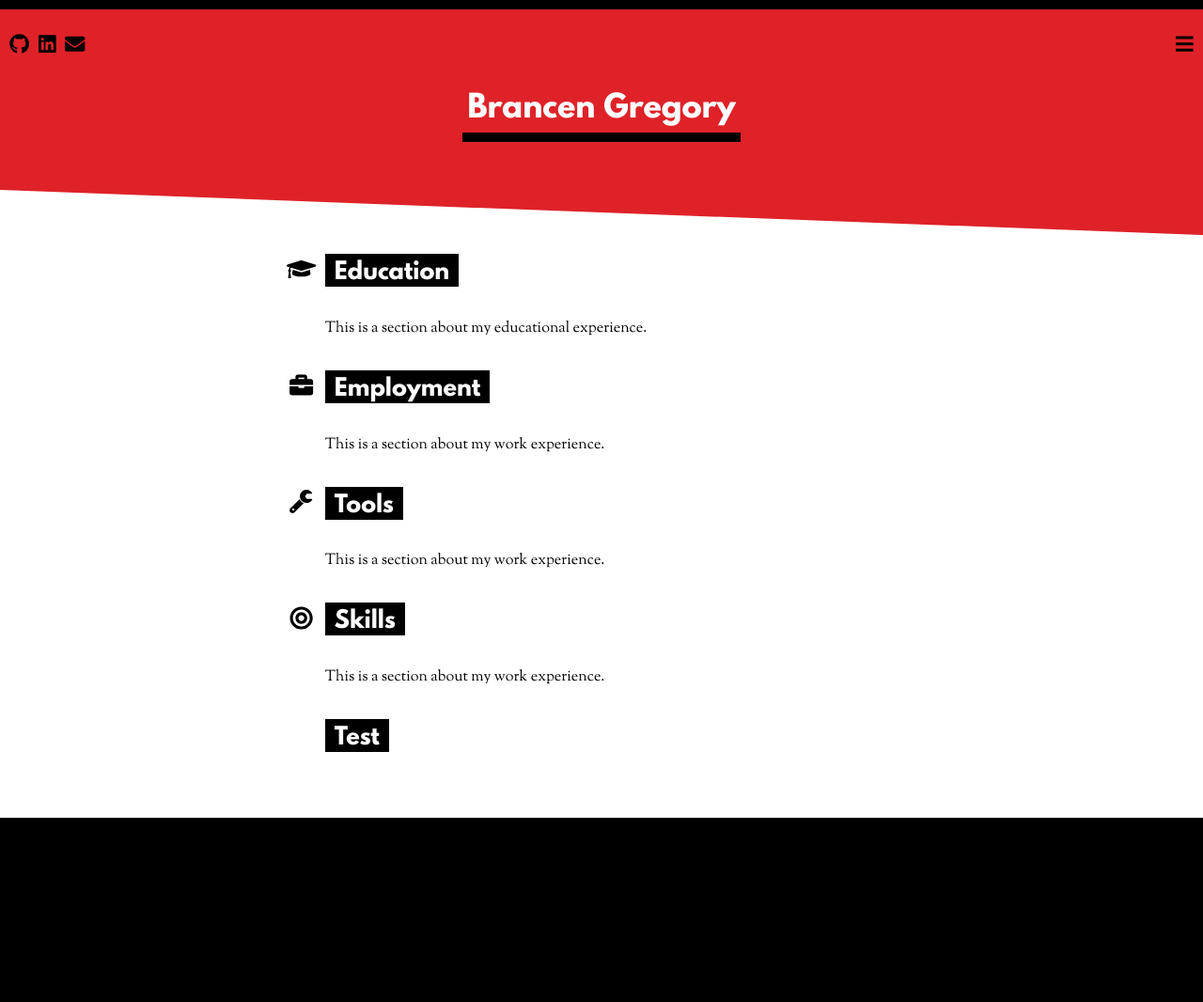
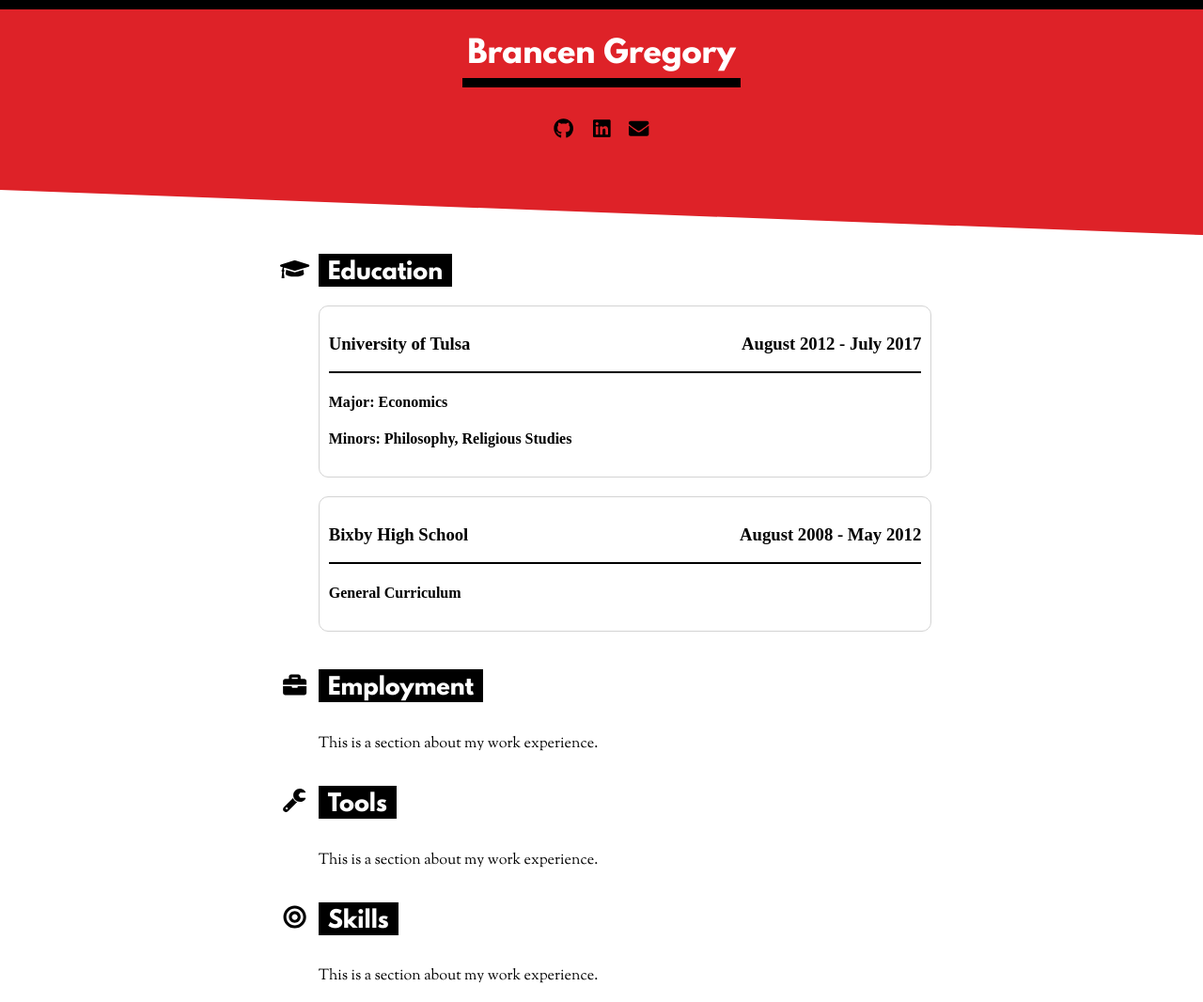
Before and after one commit to brancengregory/constructivist-resume, a website: page index.html in a window 1280 px wide. Shown: the top 1066 px of the page at 94% size. Before the commit the page ends 970 px from the top, so only its background shows below. Drawn offline with Linux system fonts and the light colour scheme.

Commit message:
Adding bounding boxes & education content; Refactor heading divs

```diff
--- a/index.html
+++ b/index.html
@@ -8,16 +8,35 @@
 </head>
 <body>
 	<header>
-		<div class="toolbar-menu">
+<!-- 		<div class="toolbar-menu">
 			<div class="toolbar-socials">
-				<i class="fab fa-github fa-lg"></i>
-				<i class="fab fa-linkedin fa-lg"></i>
-				<i class="fas fa-envelope fa-lg"></i>
+				<a href="https://github.com/brancengregory">
+					<i class="fab fa-github fa-lg"></i>
+				</a>
+				<a href="https://linkedin.com/brancengregory">
+					<i class="fab fa-linkedin fa-lg"></i>
+				</a>
+				<a href="mailto:brancengregory@gmail.com">
+					<i class="fas fa-envelope fa-lg"></i>
+				</a>
 			</div>
-			<i class="fas fa-bars fa-lg"></i>
-		</div>
+			<a href="">
+				<i class="fas fa-bars fa-lg"></i>
+			</a>
+		</div> -->
 		<div class="toolbar-content">
 			<h1>Brancen Gregory</h1>
+		</div>
+		<div class="toolbar-socials">
+			<a href="https://github.com/brancengregory">
+				<i class="fab fa-github fa-lg"></i>
+			</a>
+			<a href="https://linkedin.com/in/brancengregory">
+				<i class="fab fa-linkedin fa-lg"></i>
+			</a>
+			<a href="mailto:brancengregory@gmail.com">
+				<i class="fas fa-envelope fa-lg"></i>
+			</a>
 		</div>
 	</header>
 	<main>
@@ -29,7 +48,39 @@
 				<h2>Education</h2>
 			</div>
 			<div class="section-content">
-				<p>This is a section about my educational experience.</p>
+				<div class="education-section">
+					<div class="education-section-title">
+						<h3>
+							<a href="https://utulsa.edu">University of Tulsa</a>
+						</h3>
+						<h3>
+							August 2012 - July 2017
+						</h3>
+					</div>
+					<div class="education-section-content">
+						<h4>
+							Major: Economics
+						</h4>
+						<h4>
+							Minors: Philosophy, Religious Studies
+						</h4>
+					</div>
+				</div>
+				<div class="education-section">
+					<div class="education-section-title">
+						<h3>
+							Bixby High School
+						</h3>
+						<h3>
+							August 2008 - May 2012
+						</h3>
+					</div>
+					<div class="education-section-content">
+						<h4>
+							General Curriculum
+						</h4>
+					</div>
+				</div>
 			</div>
 		</section>
 		<section id="employment">
--- a/main.js
+++ b/main.js
@@ -1,4 +1,4 @@
-var newbox = document.createElement("section");
+/* var newbox = document.createElement("section");
 var newdiv = document.createElement("div");
 var newhead = document.createElement("h2");
 newbox.appendChild(newdiv);
@@ -6,4 +6,4 @@ newdiv.appendChild(newhead);
 newdiv.className = "section-title";
 newhead.innerHTML = ("Test");
 var test = document.body.children[1];
-test.appendChild(newbox);
+test.appendChild(newbox); */
--- a/style.css
+++ b/style.css
@@ -56,9 +56,11 @@ header {
 }
 
 .toolbar-menu {
-    display: flex;
+    display: inline-block;
     align-self: center;
+    align-items: center;
     grid-column: 1 / span 1;
+    grid-row: 2 / span 1;
     justify-content: space-between;
     padding: 0 10px 0 10px;
 }
@@ -66,7 +68,12 @@ header {
 .toolbar-socials {
     display: flex;
     min-width: 80px;
-    justify-content: space-between;
+    justify-content: center;
+}
+
+.toolbar-socials a {
+    padding: 10px;
+    max-height: fit-content;
 }
 
 .toolbar-content {
@@ -74,8 +81,8 @@ header {
     justify-content: center;
     align-items: center;
     grid-column: 1 / span 1;
-    grid-row: 2 / span 1;
-    transform: translateY(-2.5vh);
+    grid-row: 1 / span 1;
+    //transform: translateY(-2.5vh);
 }
 
 main {
@@ -102,6 +109,11 @@ h2 {
 
 p {
     font-family: 'MillGoudy', Fallback, serif;
+}
+
+a {
+    color: black;
+    text-decoration: none;
 }
 
 section {
@@ -132,6 +144,19 @@ section {
     grid-row: 2 / span 1;
 }
 
+.education-section {
+    padding: 10px;
+    border: 1px solid lightgrey;
+    border-radius: 10px;
+    margin-bottom: 20px;
+}
+
+.education-section-title {
+    display: flex;
+    justify-content: space-between;
+    border-bottom: 2px solid black;
+}
+
 footer {
     min-height: 100px;
     background-color: black;
```
